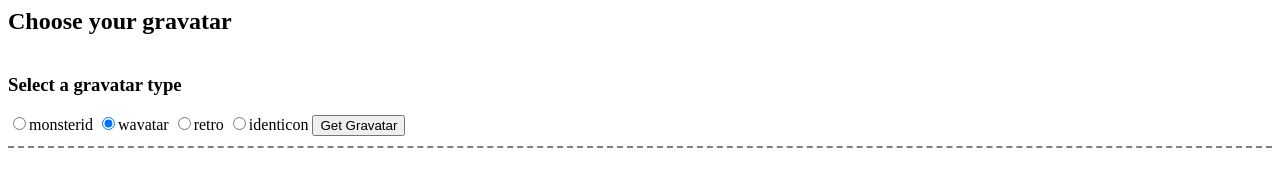
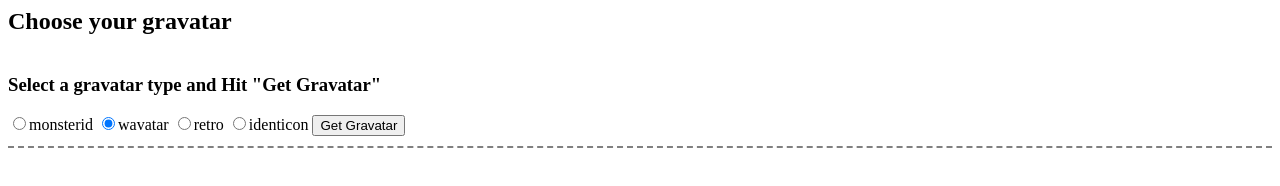
Before and after one commit to crazyrohila/playground, a plain HTML site: page random-gravatar/index.html in a window 1280 px wide. Drawn offline with nearby package versions, Linux system fonts and the light colour scheme.

Commit message:
Update index.html

```diff
--- a/random-gravatar/index.html
+++ b/random-gravatar/index.html
@@ -18,7 +18,7 @@
   <body>
     <h2>Choose your gravatar</h2>
     <div class="gravatar-type">
-      <h3>Select a gravatar type</h3>
+      <h3>Select a gravatar type and Hit "Get Gravatar"</h3>
       <input type="radio" name="gravatar" value="monsterid">monsterid</input>
       <input type="radio" name="gravatar" value="wavatar" checked="true">wavatar</input>
       <input type="radio" name="gravatar" value="retro">retro</input>
```
